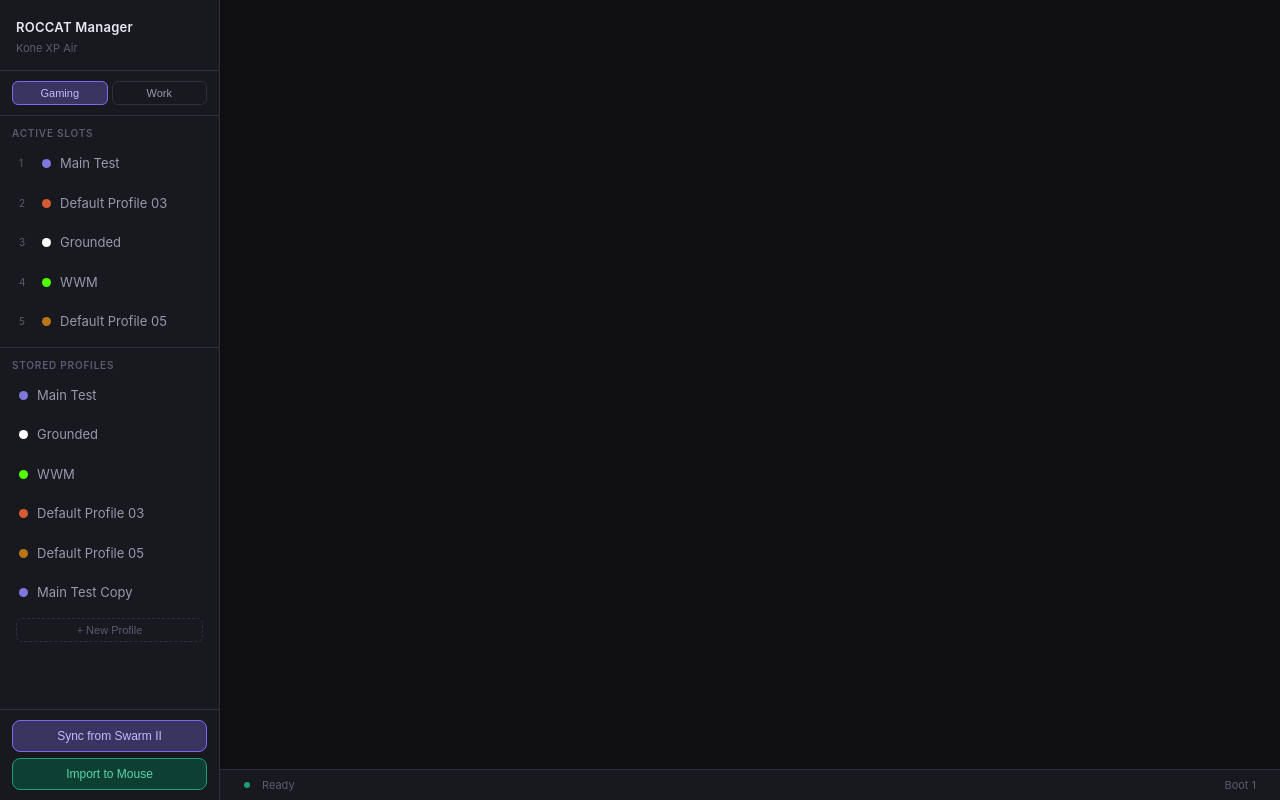
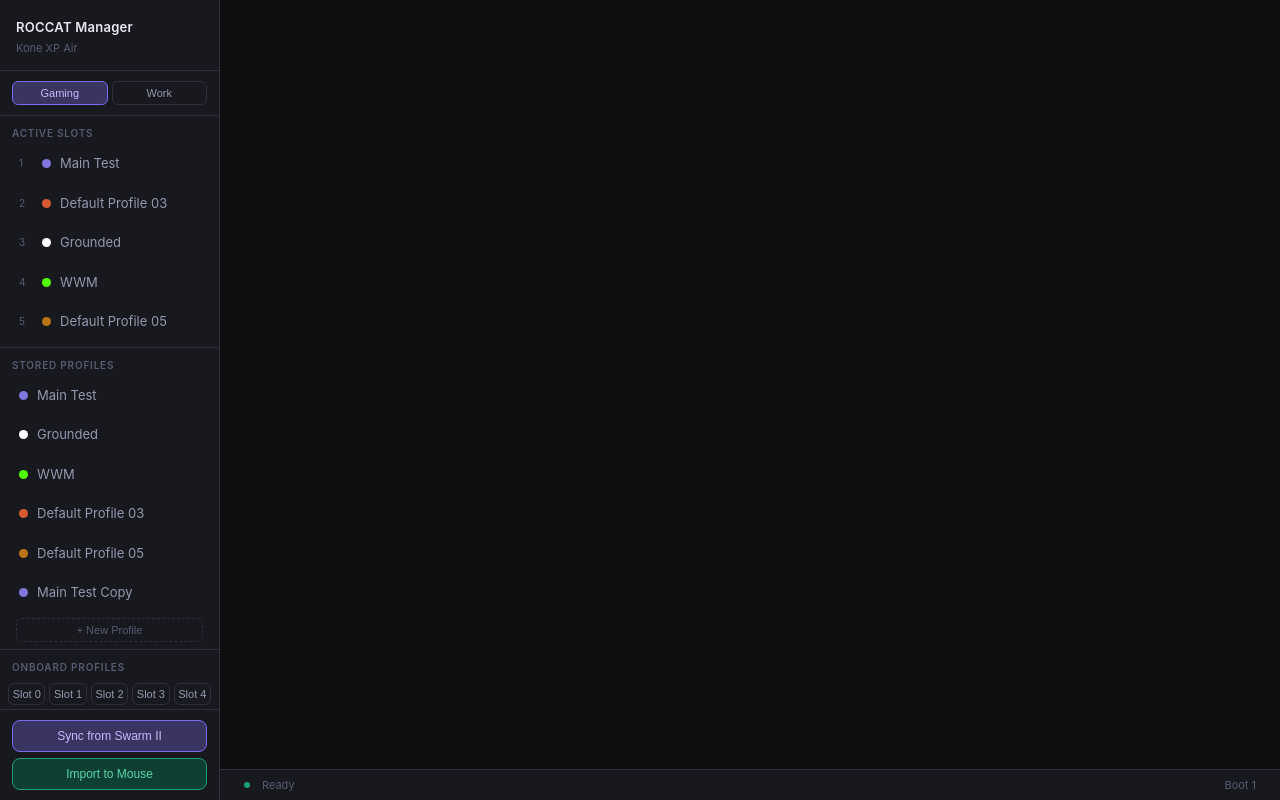
Before and after one commit to audiovideo1979-sys/roccat-manager, a Flask app: page / in a window 1280 px wide. Run offline with Flask 3, Linux system fonts and the light colour scheme.

Commit message:
Add profile switching via HID commands
Protocol captured via Frida: two new commands decode profile switch:
- 06 01 45 06 02 [slot] [count] — Profile SELECT
- 06 01 4e 06 04 [slot] 01 01 ff — Profile ACTIVATE

- roccat_write.py: switch_profile() function, CLI support (switch <slot>)
- server.py: GET /api/switch-profile/<slot> endpoint
- index.html: Onboard Profiles section with Slot 0-4 buttons in sidebar

Co-Authored-By: claude-flow <ruv@ruv.net>

```diff
--- a/ROCCAT_Manager/server.py
+++ b/ROCCAT_Manager/server.py
@@ -278,6 +278,34 @@ def import_to_mouse():
         return jsonify({"success": False, "error": str(e)}), 500
 
 
+@app.route("/api/switch-profile/<int:slot>", methods=["POST"])
+def switch_profile(slot):
+    """Switch the mouse to a different onboard profile slot (0-4)."""
+    try:
+        import subprocess as sp
+        if slot < 0 or slot > 4:
+            return jsonify({"success": False, "error": "Slot must be 0-4"}), 400
+
+        script = str(Path(r"C:\Claude Folder\roccat_write.py"))
+        result = sp.run(
+            ["python", script, "switch", str(slot)],
+            capture_output=True, text=True, timeout=30
+        )
+
+        if result.returncode == 0:
+            return jsonify({
+                "success": True,
+                "message": f"Switched to profile slot {slot}!",
+            })
+        else:
+            return jsonify({
+                "success": False,
+                "error": result.stderr or result.stdout or "Switch failed",
+            })
+    except Exception as e:
+        return jsonify({"success": False, "error": str(e)}), 500
+
+
 # ── Routes — Live Swarm II INI Profiles ──────────────────────────────────────
 @app.route("/api/swarm/profiles", methods=["GET"])
 def get_swarm_profiles():
--- a/ROCCAT_Manager/templates/index.html
+++ b/ROCCAT_Manager/templates/index.html
@@ -641,6 +641,15 @@
     <div class="sidebar-section" style="border-top:1px solid var(--border);padding-top:10px;">Stored Profiles</div>
     <div class="profile-nav" id="stored-list-sidebar"></div>
 
+    <div class="sidebar-section" style="border-top:1px solid var(--border);padding-top:10px;">Onboard Profiles</div>
+    <div style="display:flex;gap:4px;padding:4px 8px;flex-wrap:wrap;" id="profile-slots">
+      <button class="boot-btn" onclick="switchSlot(0)" style="flex:1;min-width:0;font-size:11px;padding:4px 2px;">Slot 0</button>
+      <button class="boot-btn" onclick="switchSlot(1)" style="flex:1;min-width:0;font-size:11px;padding:4px 2px;">Slot 1</button>
+      <button class="boot-btn" onclick="switchSlot(2)" style="flex:1;min-width:0;font-size:11px;padding:4px 2px;">Slot 2</button>
+      <button class="boot-btn" onclick="switchSlot(3)" style="flex:1;min-width:0;font-size:11px;padding:4px 2px;">Slot 3</button>
+      <button class="boot-btn" onclick="switchSlot(4)" style="flex:1;min-width:0;font-size:11px;padding:4px 2px;">Slot 4</button>
+    </div>
+
     <div class="sidebar-footer">
       <button class="export-all-btn" onclick="syncFromSwarm()" style="background:var(--accent-dim);border-color:var(--accent);color:var(--accent-txt);margin-bottom:6px;">Sync from Swarm II</button>
       <button class="export-all-btn" onclick="importToMouse()" style="background:var(--green-dim);border-color:var(--green);color:var(--green-txt);">Import to Mouse</button>
@@ -1265,6 +1274,26 @@ function exportAll() {
   window.location.href = `/api/export-all/${currentBoot}`;
 }
 
+async function switchSlot(slot) {
+  if (!confirm(`Switch mouse to onboard profile slot ${slot}?`)) return;
+  setStatus(`Switching to slot ${slot}...`);
+  toast('Switching profile...');
+  try {
+    const res = await fetch(`/api/switch-profile/${slot}`, { method: 'POST' });
+    const data = await res.json();
+    if (data.success) {
+      toast(data.message || 'Switched!', 'success');
+      setStatus(`Active: Slot ${slot}`);
+    } else {
+      toast(data.error || 'Switch failed', 'error');
+      setStatus('Switch failed');
+    }
+  } catch (e) {
+    toast('Switch failed: ' + e.message, 'error');
+    setStatus('Switch failed');
+  }
+}
+
 async function syncFromSwarm() {
   if (!confirm('Sync profiles from Swarm II? This will update stored profiles with live data from Swarm II.')) return;
   setStatus('Syncing from Swarm II...');
```
Also changed, not shown: roccat_write.py (+80 -11 lines).
